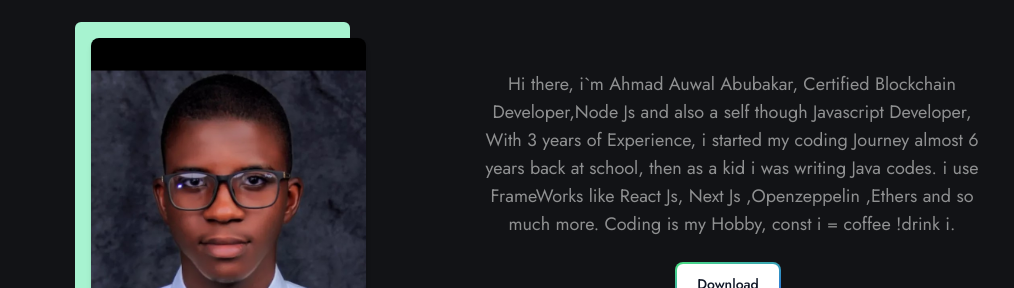
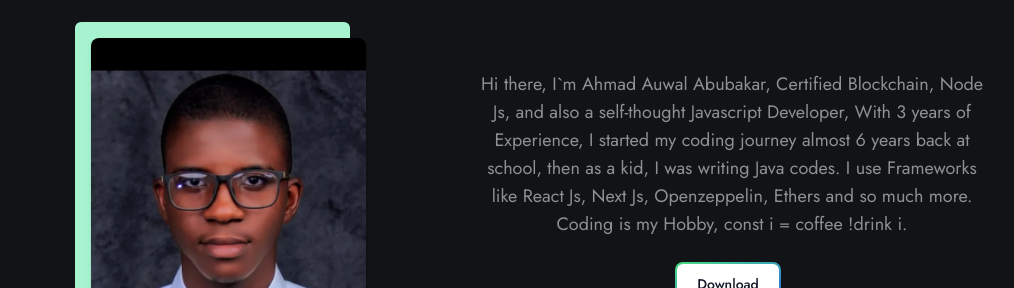
Before and after one commit to ahmadou5/New--portfolio, a React (Create React App) app: page / in a window 1280 px wide. Shown: the part 134-422 px from the top of the page, without its empty margins (168-1182 px from the left). Built offline with nearby package versions, Linux system fonts and the light colour scheme.

Commit message:
fix about section grammer using grammerly.

```diff
--- a/src/App.js
+++ b/src/App.js
@@ -86,10 +86,10 @@ function App() {
           <div className="w-full h-420 flex flex-col items-center justify-center">
             <p className="text-lg text-textBase text-center">
                 Hi there,
-                i`m Ahmad Auwal Abubakar,
-                Certified Blockchain Developer,Node Js and also a self though Javascript Developer,
-                With 3 years of Experience, i started my coding Journey almost 6 years back at school,
-                then as a kid i was writing Java codes. i use FrameWorks like React Js, Next Js ,Openzeppelin ,Ethers
+                I`m Ahmad Auwal Abubakar,
+                Certified Blockchain, Node Js, and also a self-thought Javascript Developer,
+                With 3 years of Experience, I started my coding journey almost 6 years back at school,
+                then as a kid, I was writing Java codes. I use Frameworks like React Js, Next Js, Openzeppelin, Ethers
                 and so much more. Coding is my Hobby,
                 const i = coffee
                  !drink i.
```
